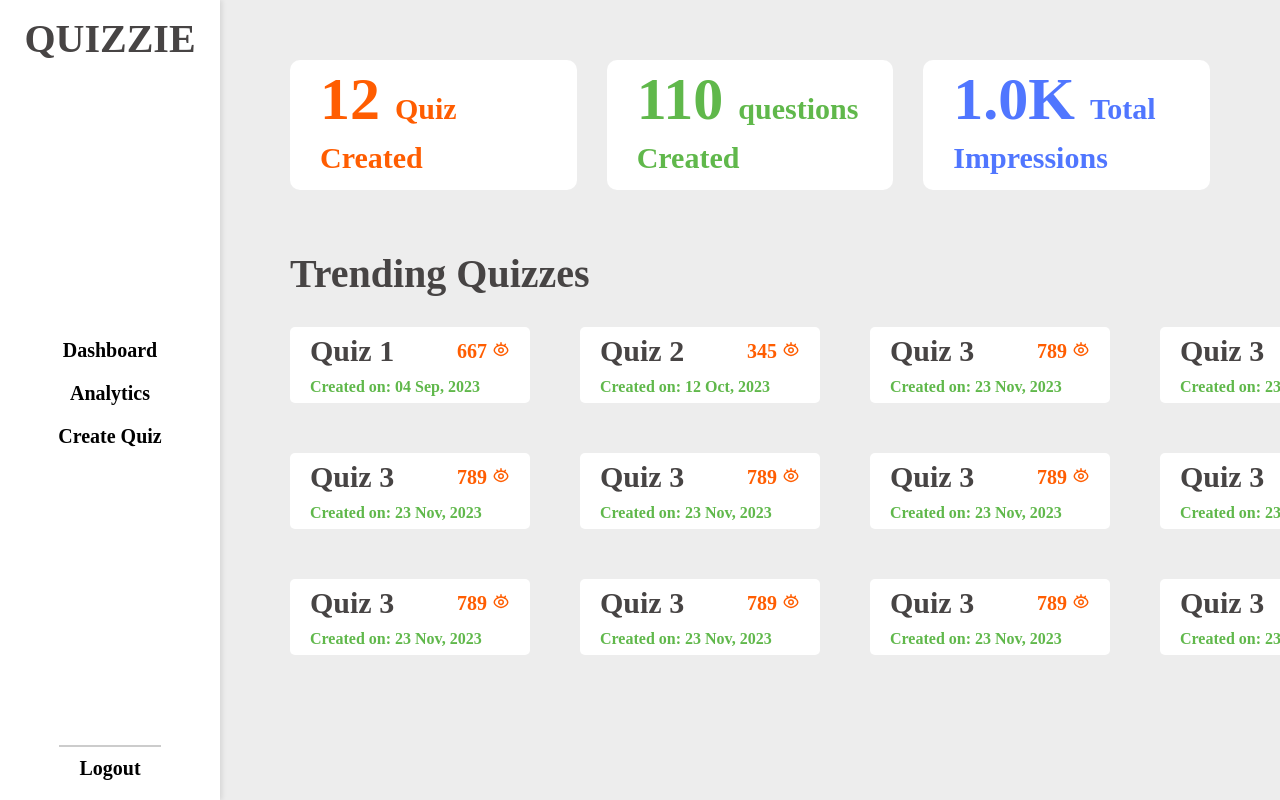
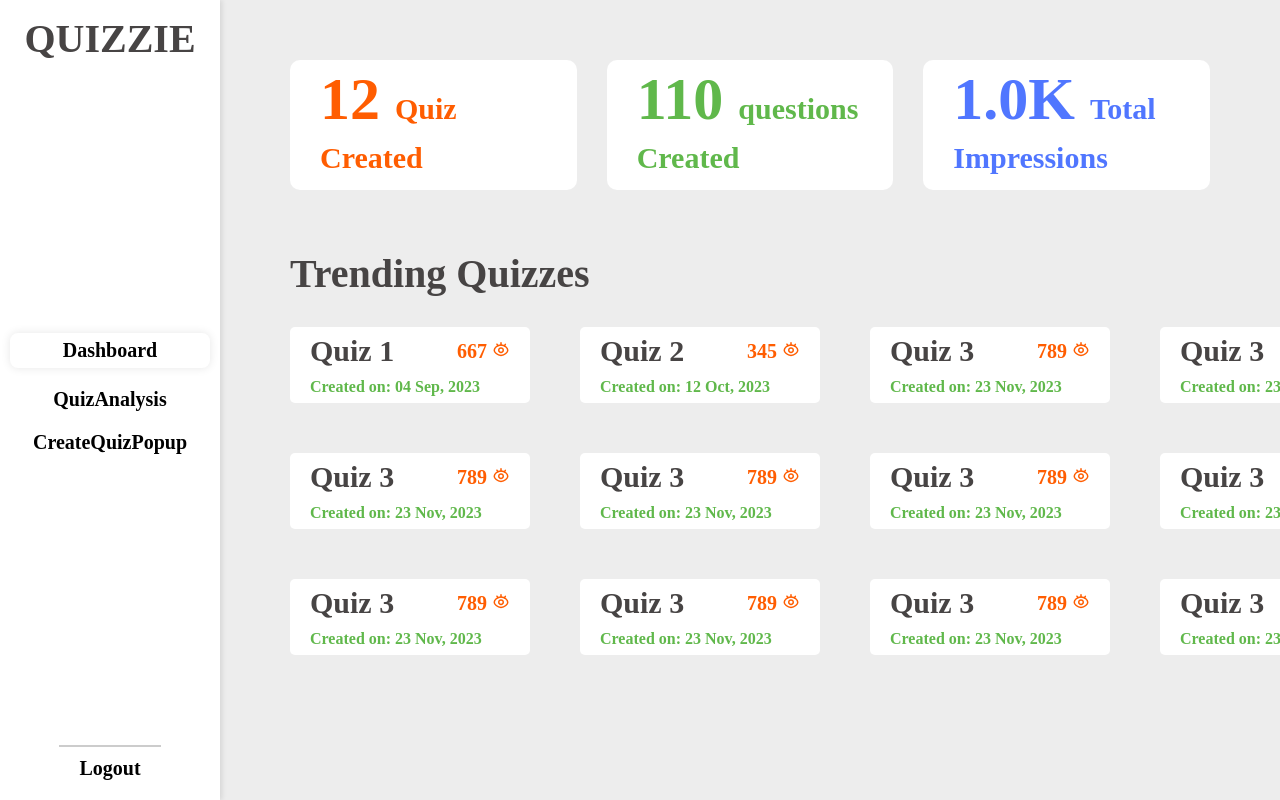
Before and after one commit to rajputajay1/Quiz, a React (Vite) app: page /dashboard in a window 1280 px wide. Shown: the top 800 px of the page. Built offline with nearby package versions, Linux system fonts and the light colour scheme.

Commit message:
dashboard routing

```diff
--- a/src/Pages/DashBoard/Dashboard.jsx
+++ b/src/Component/DashBoard/Dashboard.jsx
@@ -14,7 +14,7 @@ const Dashboard = () => {
   const formattedImpressions = highNuber(totalImpressions);
   return (
     <>
-      <Sidebar></Sidebar>
+      {/* <Sidebar></Sidebar> */}
       <div className="background_color_total">
         <div className="quiz_alldiv">
           <div className="quiz">
--- a/src/Component/sidebar/Sidebar.jsx
+++ b/src/Component/sidebar/Sidebar.jsx
@@ -1,39 +1,27 @@
-import React, { useState } from 'react';
+import React from "react";
 import "./Sidebar.css";
-import CreateQuizPopup from '../Popup/CreateQuiz/CreatQuiz';
-const Sidebar = () => {
-    const [activeIndex, setActiveIndex] = useState(null);
-    const [showPopup, setShowPopup] = useState(false); // State for controlling popup visibility
 
-    const handleItemClick = (index) => {
-        setActiveIndex(index);
-        if (index === 2) { // Assuming 'Create Quiz' is at index 2 (zero-indexed)
-            setShowPopup(true); // Open the popup
-        }
-    };
+const Sidebar = ({ activeComponent, setActiveComponent }) => {
 
-    const closePopup = () => {
-        setShowPopup(false); // Function to close the popup
+  const handleItemClick = (item) => {
+    setActiveComponent(item);
   };
 
   return (
     <div className="sidebar">
       <p className="sidebar-header">QUIZZIE</p>
       <ul className="sidebar-list">
-                {['Dashboard', 'Analytics', 'Create Quiz'].map((item, index) => (
+        {["Dashboard", "QuizAnalysis", "CreateQuizPopup"].map((item, index) => (
           <li
             key={index}
-                        className={`sidebar-item ${activeIndex === index ? 'active' : ''}`}
-                        onClick={() => handleItemClick(index)}
+            className={`sidebar-item ${activeComponent === item ? "active" : ""}`}
+            onClick={() => handleItemClick(item)}
           >
             {item}
           </li>
         ))}
       </ul>
       <p className="logout">Logout</p>
-
-            {/* Render CreateQuizPopup if showPopup is true */}
-            {showPopup && <CreateQuizPopup onClose={closePopup} />}
     </div>
   );
 };
--- /dev/null
+++ b/src/Pages/DashBoardLayout/DashBoardLayout.jsx
@@ -0,0 +1,38 @@
+import React, { useState } from "react";
+import Dashboard from "../../Component/DashBoard/Dashboard";
+import CreateQuizPopup from "../../Component/Popup/CreateQuiz/CreatQuiz"; // Ensure correct path
+import Quiz_Analysis from "../../Component/QuizAnalysis/Quiz_Analysis";
+import Sidebar from "../../Component/sidebar/Sidebar";
+// import './DashbordLayout.css'; // Ensure this file exists and has necessary styles
+
+const DashbordLayout = () => {
+
+  const [activeComponent, setActiveComponent] = useState("Dashboard");
+
+  const renderComponent = () => {
+    switch (activeComponent) {
+      case "Dashboard":
+        return <Dashboard />;
+      case "QuizAnalysis":
+        return <Quiz_Analysis />;
+      case "CreateQuizPopup":
+        return <CreateQuizPopup onClose={() => setActiveComponent("Dashboard")} />;
+      default:
+        return <Dashboard />;
+    }
+  };
+
+  return (
+    <div className="layout">
+      <Sidebar
+        activeComponent={activeComponent}
+        setActiveComponent={setActiveComponent}
+      />
+      <div className="main-content">
+        {renderComponent()}
+      </div>
+    </div>
+  );
+};
+
+export default DashbordLayout;
--- a/src/Routes/index.jsx
+++ b/src/Routes/index.jsx
@@ -2,7 +2,7 @@ import React from "react";
 import { BrowserRouter, Routes, Route } from "react-router-dom";
 import Auth from "../Pages/Auth/auth";
 import PrivateRoute from "./PrivateRoutes";
-import Dashboard from "../Pages/DashBoard/Dashboard";
+import DashbordLayout from "../Pages/DashBoardLayout/DashBoardLayout";
 
 const Routing = () => {
   return (
@@ -14,7 +14,7 @@ const Routing = () => {
           path="/dashboard"
           element={
             <PrivateRoute>
-              <Dashboard />
+              <DashbordLayout />
             </PrivateRoute>
           }
         />
```
Also changed, not shown: src/Component/DashBoard/Dashboard.css (renamed from src/Pages/DashBoard/Dashboard.css). Lines whose indentation alone changed are shown as unchanged.
